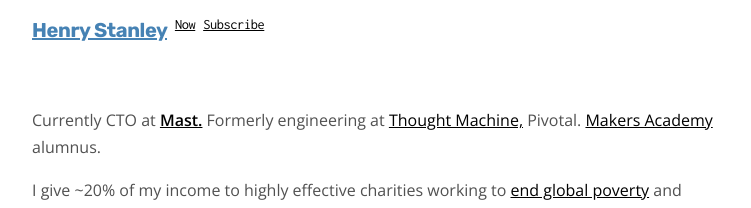
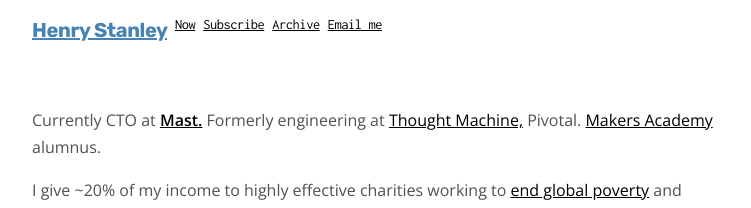
Before and after one commit to henryaj/blog-old, a Jekyll site: the page built from index.html, in a window 1280 px wide. Shown: the top 208 px of the page, without its empty margins (264-1015 px from the left). Built offline with Jekyll 4.4.1, drawn with Linux system fonts in a browser that asks for light colours; the list of posts is cut into pages by our own code.

Commit message:
update nav

```diff
--- a/_layouts/default.html
+++ b/_layouts/default.html
@@ -10,7 +10,9 @@
           <h3 class="masthead-title">
             <a id="site-title" href="{{ site.baseurl }}/" title="Home">{{ site.title }}</a>
             <sup class="navlink"><a href="/now">Now</a></sup>
-            <sup class="navlink"><a href="https://buttondown.email/henryaj">Subscribe</a></sup>
+            <sup class="navlink"><a href="https://buttondown.email/henryaj" target="_blank">Subscribe</a></sup>
+            <sup class="navlink"><a href="/archive">Archive</a></sup>
+            <sup class="navlink"><a href="mailto:henry@henrystanley.com">Email me</a></sup>
           </h3>
         </div>
       </div>
```
